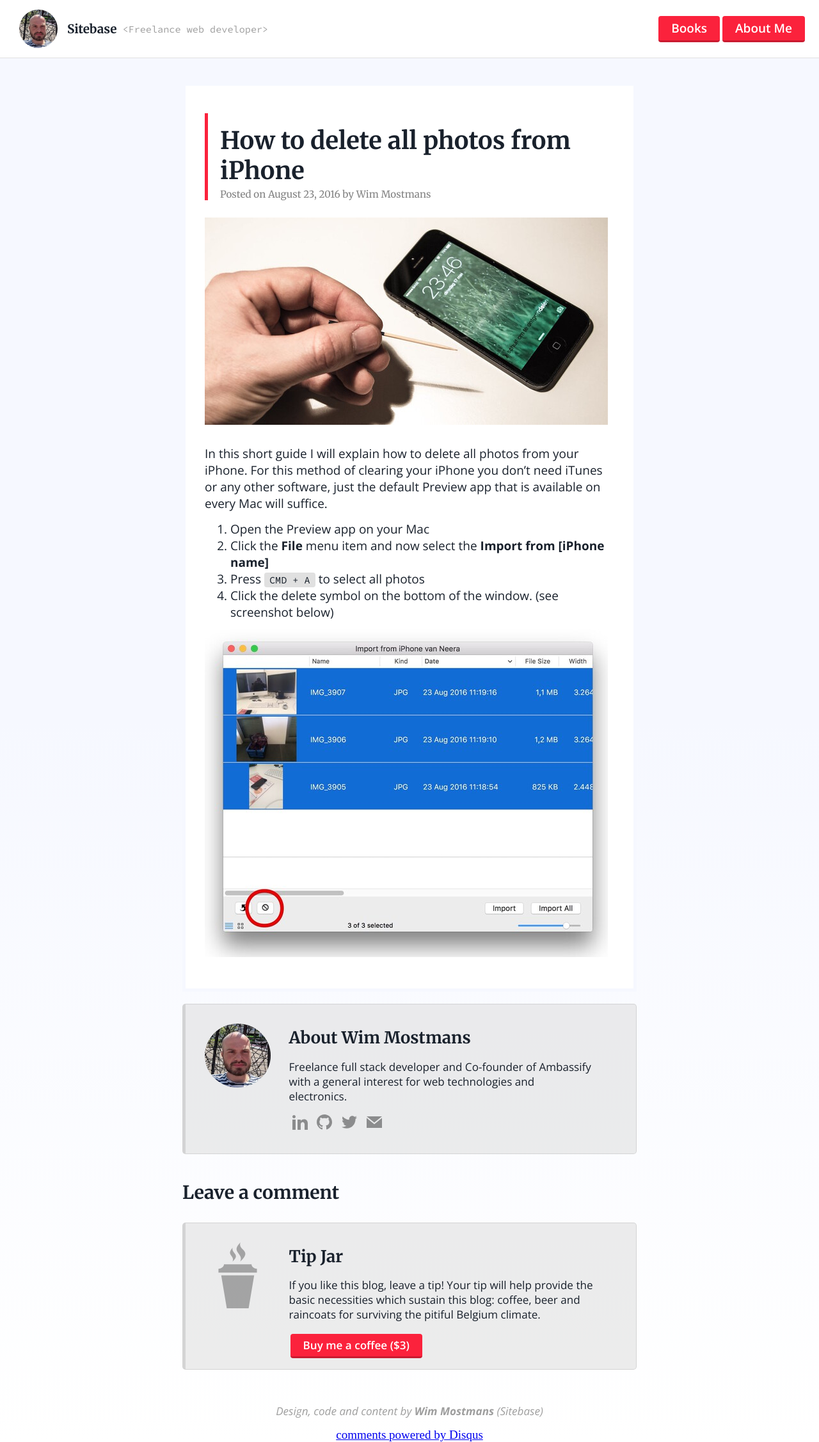
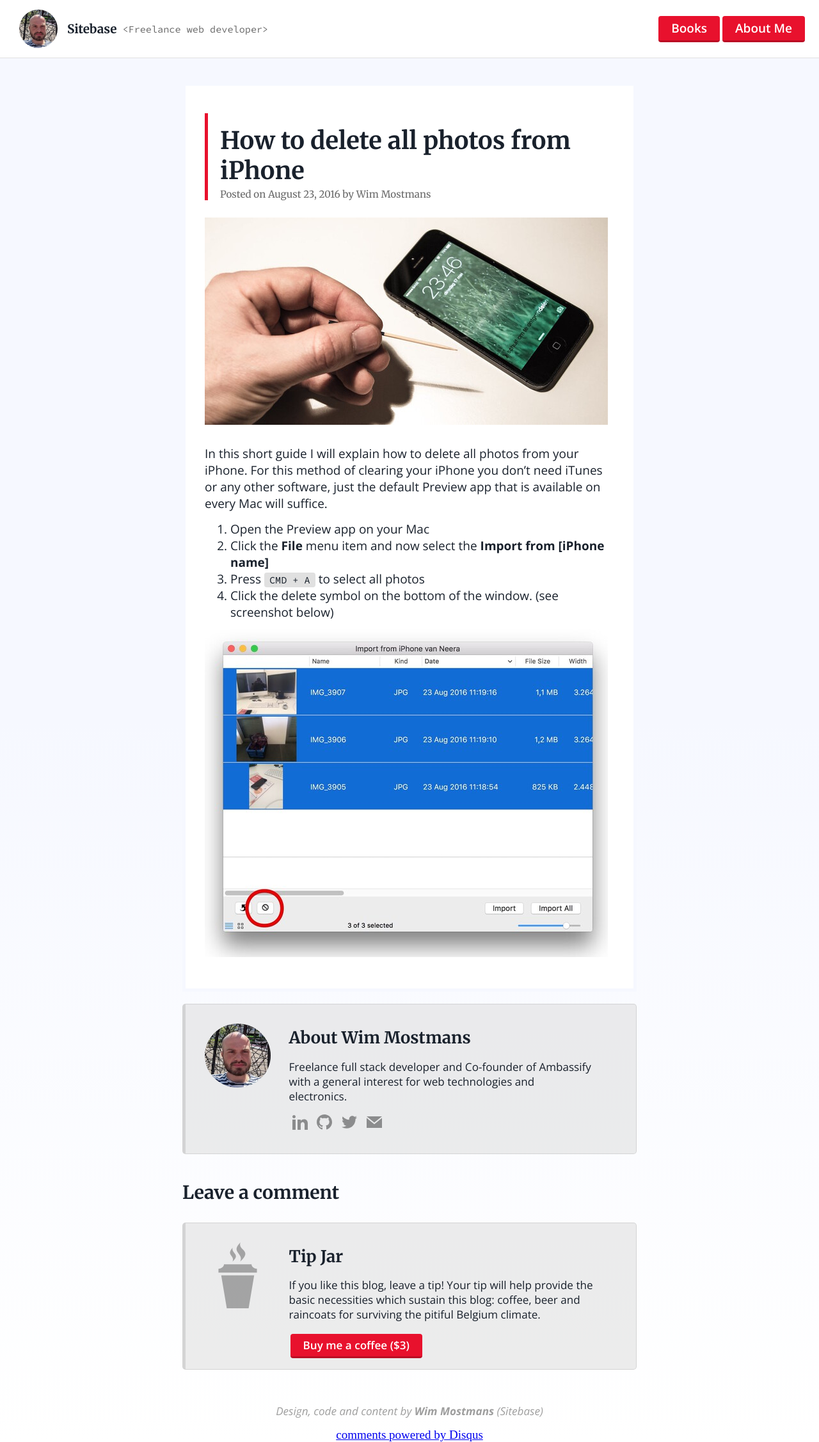
Before and after one commit to Sitebase/sitebase.github.io, a Jekyll site: the page built from _posts/2016-08-23-delete-all-photos-iphone.md, in a window 1280 px wide. Shown: the whole page at 64% size. Built offline with Jekyll 4.4.1, drawn with Linux system fonts in a browser that asks for light colours; comment, search, counter and statistics services are not loaded.

Commit message:
fix website accessibility

```diff
--- a/_includes/about.html
+++ b/_includes/about.html
@@ -1,13 +1,13 @@
 <div class="promotion promotion--illustrated">
-    <img src="{{ site.url }}/images/avatar-wim.jpg" loading="lazy" class="promotion__avatar" width="100px" height="100px" />
+    <img src="{{ site.url }}/images/avatar-wim.jpg" alt="Wim Mostmans" loading="lazy" class="promotion__avatar" width="100px" height="100px" />
     <div class="promotion__content">
         <h2 id="about">About Wim Mostmans</h2>
         <p>Freelance full stack developer and Co-founder of Ambassify with a general interest for web technologies and electronics.</p>
         <p>
-            <a href="https://www.linkedin.com/in/sitebase/" class="follow"><img src="{{ site.url }}/images/icons/linkedin.svg" width="24px" height="24px" loading="lazy" /></a>
-            <a href="https://github.com/sitebase" class="follow"><img src="{{ site.url }}/images/icons/github.svg" width="24px" height="24px" loading="lazy" /></a>
-            <a href="https://twitter.com/sitebase" class="follow"><img src="{{ site.url }}/images/icons/twitter.svg" width="24px" height="24px" loading="lazy" /></a>
-            <a href="mailto:wim@sitebase.be" class="follow"><img src="{{ site.url }}/images/icons/email.svg" width="24px" height="24px" loading="lazy" /></a>
+            <a href="https://www.linkedin.com/in/sitebase/" class="follow"><img src="{{ site.url }}/images/icons/linkedin.svg" width="24px" height="24px" loading="lazy" alt="LinkedIn icon" /></a>
+            <a href="https://github.com/sitebase" class="follow"><img src="{{ site.url }}/images/icons/github.svg" width="24px" height="24px" loading="lazy" alt="Github icon" /></a>
+            <a href="https://twitter.com/sitebase" class="follow"><img src="{{ site.url }}/images/icons/twitter.svg" width="24px" height="24px" loading="lazy" alt="Twitter icon" /></a>
+            <a href="mailto:wim@sitebase.be" class="follow"><img src="{{ site.url }}/images/icons/email.svg" width="24px" height="24px" loading="lazy" alt="Email icon" /></a>
         </p>
     </div>
 </div>
--- a/_includes/navigation.html
+++ b/_includes/navigation.html
@@ -1,6 +1,6 @@
 <div class="nav">
     <a href="{{ site.url }}/" class="nav__logo">
-        <img class="nav__avatar" src="{{ site.url }}/images/avatar-wim.jpg" width="60px" height="60px" />
+        <img class="nav__avatar" alt="Wim Mostmans" src="{{ site.url }}/images/avatar-wim.jpg" width="60px" height="60px" />
         <strong>Sitebase</strong>&nbsp;&nbsp;<span class="nav__code">&lt;Freelance web developer&gt;</span>
     </a>
 
--- a/assets/css/main.css
+++ b/assets/css/main.css
@@ -8,7 +8,8 @@
     */
     --main-color-background: 255, 255, 255;
     --main-color-text: 25, 33, 44;
-    --main-color-primary: 251, 34, 60;
+    /*--main-color-primary: 251, 34, 60;*/
+    --main-color-primary: 232, 17, 45;
     --main-color-primary-alt: 255, 255, 255;
     --main-color-primary-alt-light: 100, 100, 100;
     --main-color-primary-border: 0, 0, 0, 0.2;
@@ -70,7 +71,7 @@
 }
 
 p a:link, p a:active, p a:visited, li a:link, li a:active, li a:visited {
-    color: #1eabf9;
+    color: #2478bf;
     text-decoration: none;
 }
 p a:hover {
@@ -131,7 +132,7 @@
 }
 
 .small {
-    color: #828282;
+    color: #696969;
     font-size: 0.8em;
     font-family: 'Merriweather', serif;
 }
@@ -300,7 +301,7 @@
 .nav__code {
     font-family: 'Source Code Pro', monospace;
     font-size: 0.8em;
-    color: #9e9e9e;
+    color: #696969;
 }
 
 /**
```
